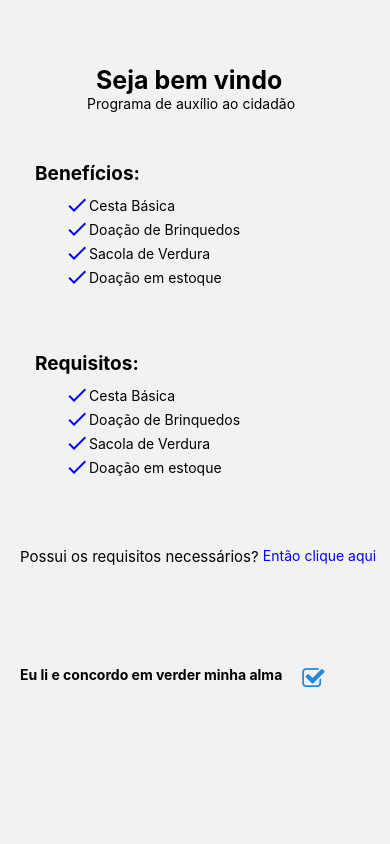
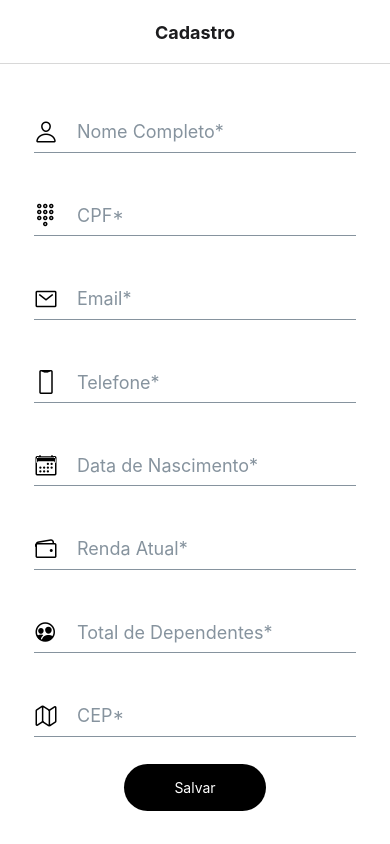
Before and after one commit to ViniciusVvr/Projeto-Java-SafBrasil, a React Native app in the folder front-end/: screen / in a window 390 px wide. Built offline with nearby package versions, Linux system fonts and the light colour scheme.

Commit message:
valição dos inputs

```diff
--- a/front-end/App.js
+++ b/front-end/App.js
@@ -9,16 +9,12 @@ import Tela3 from './src/Screens/Tela3'
 
 const Stack = createNativeStackNavigator();
 
+function NavegStack() {
+  return(
 
-export default function App() {
-  return (
-    <SafeAreaView style={{ flex: 1 }}>
-      <NavigationContainer>
-        <Stack.Navigator
-
-          initialRouteName='Tela1'
+    <Stack.Navigator
+    initialRouteName='Tela2'
           screenOptions={screenOptions}
-
         >
           <Stack.Screen
             name='Tela1'
@@ -43,6 +39,14 @@ export default function App() {
             }}
           />
         </Stack.Navigator>
+    )
+}
+
+export default function App() {
+  return (
+    <SafeAreaView style={{ flex: 1 }}>
+      <NavigationContainer>
+        <NavegStack />
       </NavigationContainer>
 
     </SafeAreaView>
--- a/front-end/src/Screens/Tela2.js
+++ b/front-end/src/Screens/Tela2.js
@@ -3,66 +3,233 @@ import { SafeAreaView, View, TouchableOpacity, Text, TextInput } from 'react-nat
 
 import EstiloT2 from '../style/EstiloT2';
 
-import { Icon } from '@rneui/themed';
+import { Icon, Input } from '@rneui/themed';
 
 
 export default function tela1({ navigation }) {
 
-  const [nome, setNome] = useState('');
-  const [cpf, setCpf] = useState('');
-  const [email, setEmail] = useState('');
-  const [tel, setTel] = useState();
-  const [nasc, setNasc] = useState('');
-  const [renda, setRenda] = useState('');
-  const [depend, setDepend] = useState('');
-  const [cep, setCep] = useState('');
+  const [nome, setNome] = useState(null);
+  const [cpf, setCpf] = useState(null);
+  const [email, setEmail] = useState(null);
+  const [tel, setTel] = useState(null);
+  const [nasc, setNasc] = useState(null);
+  const [renda, setRenda] = useState(null);
+  const [depend, setDepend] = useState(null);
+  const [cep, setCep] = useState(null);
+  const [errorCep, setErrorCep] = useState(null);
+  const [errorDepend, setErrorDepend] = useState(null);
+  const [errorRend, setErrorRend] = useState(null);
+  const [errorNasc, setErrorNasc] = useState(null);
+  const [errorTel, setErrorTel] = useState(null);
+  const [errorEmail, setErrorEmail] = useState(null);
+  const [errorCpf, setErrorCpf] = useState(null);
+  const [errorNome, setErrorNome] = useState(null);
+
+  function valid() {
+    let error = false
+    const validEmail = /^(([^<>()[\]\.,;:\s@\"]+(\.[^<>()[\]\.,;:\s@\"]+)*)|(\".+\"))@(([^<>()[\]\.,;:\s@\"]+\.)+[^<>()[\]\.,;:\s@\"]{2,})$/i;
+    if (nome == null) {
+      setErrorNome("Preencha seu Nome")
+      error = true
+    }
+    if (cpf == null) {
+      setErrorCpf("Preencha CPF corretamente")
+      error = true
+    }
+    if (!String(email).toLowerCase().match(validEmail)) {
+      setErrorEmail("Preencha E-mail corretamente")
+      error = true
+    }
+    if (tel == null) {
+      setErrorTel("Oops, ouve um erro! número de telefone inválido")
+      error = true
+    }
+    if (nasc == null) {
+      setErrorNasc("Oops, ouve um erro! Data de Nascimento inválido")
+      error = true
+    }
+    if (renda == null) {
+      setErrorRend("Oops, ouve um erro! Renda inválido")
+      error = true
+    }
+    if (cep == null) {
+      setErrorCep("Oops, ouve um erro! CEP inválido")
+      error = true
+    }
+    return !error
+  }
+
+  const salvou = () => {
+    if (valid()) {
+       navigation.navigate("Tela3", { paramsKey: tel })
+    }
+  }
+
   return (
     <SafeAreaView style={EstiloT2.container}>
       <View style={EstiloT2.formulario} >
 
-      <View style={{ flexDirection: 'row', backgroundColor: 'lightgray', padding: 15, borderRadius: 25 }} >
-                <Icon name='person-outline' color='black' type='ionicon' style={{ marginRight: 15 }} />
-                <TextInput placeholder='Nome completo*' value={nome} onChangeText={setNome} style={{ flex: 1 }} />
+        <View  >
+          <Input
+            placeholder='Nome Completo*'
+            inputStyle={{ marginTop: 15 }}
+            keyboardType=""
+            errorMessage={errorNome}
+            value={nome}
+            onChangeText={value => {
+              setNome(value)
+              setErrorNome(null)
+            }}
+            leftIcon={
+              <Icon
+                name='person-outline'
+                color="black"
+                type='ionicon'
+                style={{ marginRight: 15, marginTop: 15 }} />
+            } />
         </View>
 
-            <View style={{ flexDirection: 'row', backgroundColor: 'lightgray', padding: 15, borderRadius: 25 }} >
-                <Icon name='keypad-outline' color='black' type='ionicon' style={{ marginRight: 15 }} />
-                <TextInput placeholder='CPF*' value={cpf} onChangeText={setCpf} keyboardType="numeric" style={{ flex: 1 }} />
+        <View  >
+          <Input
+            placeholder='CPF*'
+            inputStyle={{ marginTop: 15 }}
+            keyboardType="numeric"
+            errorMessage={errorCpf}
+            onChangeText={value => {
+              setCpf(value)
+              setErrorCpf(null)
+            }}
+            value={cpf}
+            leftIcon={
+              <Icon
+                name='keypad-outline'
+                color="black"
+                type='ionicon'
+                style={{ marginRight: 15, marginTop: 15 }} />
+            } />
         </View>
 
-            <View style={{ flexDirection: 'row', backgroundColor: 'lightgray', padding: 15, borderRadius: 25 }} >
-                <Icon name='mail-outline' color='black' type='ionicon' style={{ marginRight: 15 }} />
-                <TextInput placeholder='Email*' value={email} onChangeText={setEmail} keyboardType="email-address" style={{ flex: 1 }} />
+        <View >
+          <Input
+            placeholder='Email*'
+            inputStyle={{ marginTop: 15 }}
+            keyboardType="email-address"
+            errorMessage={errorEmail}
+            onChangeText={value => {
+              setEmail(value)
+              setErrorEmail(null)
+            }}
+            value={email}
+            leftIcon={
+              <Icon
+                name='mail-outline'
+                color="black"
+                type='ionicon'
+                style={{ marginRight: 15, marginTop: 15 }} />
+            } />
         </View>
 
-            <View style={{ flexDirection: 'row', backgroundColor: 'lightgray', padding: 15, borderRadius: 25 }} >
-                <Icon name='phone-portrait-outline' color='black' type='ionicon' style={{ marginRight: 15 }} />
-                <TextInput placeholder='Telefone*' value={tel} onChangeText={setTel} keyboardType="numeric" style={{ flex: 1 }} />
-            </View>
-            <View style={{ flexDirection: 'row', backgroundColor: 'lightgray', padding: 15, borderRadius: 25 }} >
-                <Icon name='calendar-outline' color='black' type='ionicon' style={{ marginRight: 15 }} />
-                <TextInput placeholder='Data de Nascimento*' value={nasc} onChangeText={setNasc} keyboardType="numeric" style={{ flex: 1 }} />
+        <View  >
+          <Input
+            placeholder='Telefone*'
+            inputStyle={{ marginTop: 15 }}
+            keyboardType="numeric"
+            errorMessage={errorTel}
+            onChangeText={value => {
+              setTel(value)
+              setErrorTel(null)
+            }}
+            value={tel}
+            leftIcon={
+              <Icon
+                name='phone-portrait-outline'
+                color="black"
+                type='ionicon'
+                style={{ marginRight: 15, marginTop: 15 }} />
+            } />
         </View>
 
-            <View style={{ flexDirection: 'row', backgroundColor: 'lightgray', padding: 15, borderRadius: 25 }} >
-                <Icon name='wallet-outline' color='black' type='ionicon' style={{ marginRight: 15 }} />
-                <TextInput placeholder='Renda atual*' value={renda} onChangeText={setRenda} keyboardType="numeric" style={{ flex: 1 }} />
+        <View  >
+          <Input
+            placeholder='Data de Nascimento*'
+            inputStyle={{ marginTop: 15 }}
+            keyboardType="numeric"
+            errorMessage={errorNasc}
+            onChangeText={value => {
+              setNasc(value)
+              setErrorNasc(null)
+            }}
+            value={nasc}
+            leftIcon={
+              <Icon
+                name='calendar-outline'
+                color="black"
+                type='ionicon'
+                style={{ marginRight: 15, marginTop: 15 }} />
+            } />
         </View>
 
-            <View style={{ flexDirection: 'row', backgroundColor: 'lightgray', padding: 15, borderRadius: 25 }} >
-                <Icon name='people-circle-outline' color='black' type='ionicon' style={{ marginRight: 15 }} />
-                <TextInput placeholder='Total de dependentes*' value={depend} onChangeText={setDepend} keyboardType="numeric" style={{ flex: 1 }} />
+        <View  >
+          <Input
+            placeholder='Renda Atual*'
+            inputStyle={{ marginTop: 15 }}
+            keyboardType="numeric"
+            errorMessage={errorRend}
+            onChangeText={value => {
+              setRenda(value)
+              setErrorRend(null)
+            }}
+            value={renda}
+            leftIcon={
+              <Icon
+                name='wallet-outline'
+                color="black"
+                type='ionicon'
+                style={{ marginRight: 15, marginTop: 15 }} />
+            } />
         </View>
 
-            <View style={{ flexDirection: 'row', backgroundColor: 'lightgray', padding: 15, borderRadius: 25 }} >
-                <Icon name='map-outline' color='black' type='ionicon' style={{ marginRight: 15 }} />
-                <TextInput placeholder='CEP*' value={cpf} onChangeText={setCpf} keyboardType="numeric" style={{ flex: 1 }} />
+        <View  >
+          <Input
+            placeholder='Total de Dependentes*'
+            inputStyle={{ marginTop: 15 }}
+            keyboardType="numeric"
+            errorMessage={errorDepend}
+            onChangeText={setDepend}
+            value={depend}
+            leftIcon={
+              <Icon
+                name='people-circle-outline'
+                color="black"
+                type='ionicon'
+                style={{ marginRight: 15, marginTop: 15 }} />
+            } />
         </View>
 
-        <TouchableOpacity style={EstiloT2.salvarBT} onPress={() => navigation.navigate("Tela3", {
-          paramKey: tel,
-        })} >
-          <Text style={{color:'black'}} >Salvar</Text>
+        <View  >
+          <Input
+            placeholder='CEP*'
+            inputStyle={{ marginTop: 15 }}
+            keyboardType="numeric"
+            errorMessage={errorCep}
+            onChangeText={value => {
+              setCep(value)
+              setErrorCep(null)
+            }}
+            value={cep}
+            leftIcon={
+              <Icon
+                name='map-outline'
+                color="black"
+                type='ionicon'
+                style={{ marginRight: 15, marginTop: 15 }} />
+            } />
+        </View>
+
+
+
+        <TouchableOpacity style={EstiloT2.salvarBT} onPress={salvou} >
+          <Text style={{ color: 'white' }} >Salvar</Text>
         </TouchableOpacity>
 
       </View>
--- a/front-end/src/style/EstiloT2.js
+++ b/front-end/src/style/EstiloT2.js
@@ -48,7 +48,7 @@ export default StyleSheet.create({
         backgroundColor: 'white'
     },
     salvarBT: {
-        backgroundColor: 'gray',
+        backgroundColor: 'black',
         padding: 15,
         alignItems: 'center',
         borderRadius: 60,
```
Lines whose indentation alone changed are shown as unchanged.
